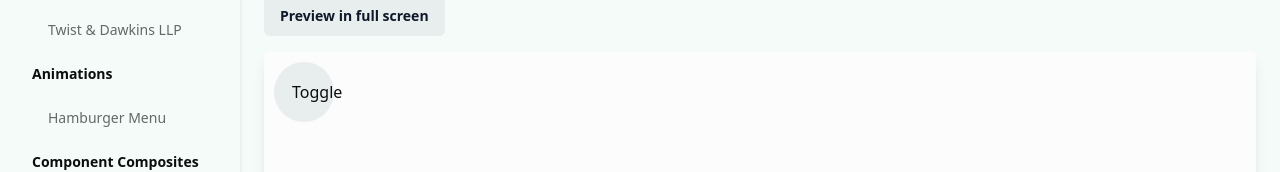
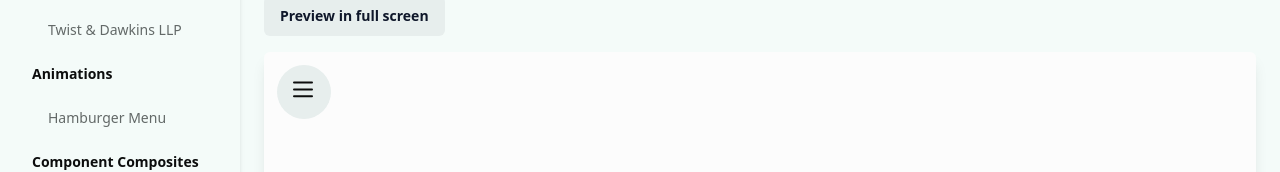
Before and after one commit to mathewbushuru/design-system, a React (Vite) app: page /animations/hamburger-menu in a window 1280 px wide. Shown: the part 200-372 px from the top of the page. Built offline with nearby package versions, Linux system fonts and the light colour scheme.

Commit message:
Animating hamburger menu - animated menu toggle svg

```diff
--- a/src/animations/hamburger-menu/app.tsx
+++ b/src/animations/hamburger-menu/app.tsx
@@ -4,6 +4,7 @@ import { motion, useCycle } from "framer-motion";
 import useDimensions from "@/animations/hamburger-menu/hooks/use-dimensions";
 
 import Sidebar from "@/animations/hamburger-menu/components/sidebar";
+import MenuToggle from "@/animations/hamburger-menu/components/menu-toggle";
 
 function HamburgerMenu() {
   const [isOpen, toggleOpen] = useCycle(false, true);
@@ -19,9 +20,7 @@ function HamburgerMenu() {
         custom={height}
       >
         <Sidebar />
-        <button className="absolute top-7 left-7" onClick={() => toggleOpen()}>
-          Toggle
-        </button>
+        <MenuToggle toggle={toggleOpen} />
       </motion.nav>
     </div>
   );
--- /dev/null
+++ b/src/animations/hamburger-menu/components/menu-toggle.tsx
@@ -0,0 +1,47 @@
+import { motion, type SVGMotionProps } from "framer-motion";
+
+import useTheme from "@/hooks/use-theme";
+
+export default function MenuToggle({ toggle }: { toggle: () => void }) {
+  return (
+    <button
+      className="absolute left-7 top-7 cursor-pointer"
+      onClick={() => toggle()}
+    >
+      <svg width="23" height="23" viewBox="0  0 23 23">
+        <Path
+          variants={{
+            closed: { d: "M 2 2.5 L 20 2.5" },
+            open: { d: "M 3 16.5 L 17 2.5" },
+          }}
+        />
+        <Path
+          d="M 2 9.423 L 20 9.423"
+          variants={{
+            closed: { opacity: 1 },
+            open: { opacity: 0 },
+          }}
+          transition={{ duration: 0.1 }}
+        />
+        <Path
+          variants={{
+            closed: { d: "M 2 16.346 L 20 16.346" },
+            open: { d: "M 3 2.5 L 17 16.346" },
+          }}
+        />
+      </svg>
+    </button>
+  );
+}
+
+function Path(props: SVGMotionProps<SVGPathElement>) {
+  const { theme } = useTheme();
+  return (
+    <motion.path
+      stroke={theme === "light" ? "hsl(180, 4%, 5%)" : "hsl(171, 14%, 90%)"}
+      strokeWidth={2}
+      strokeLinecap="round"
+      {...props}
+    />
+  );
+}
--- a/src/animations/hamburger-menu/components/sidebar.tsx
+++ b/src/animations/hamburger-menu/components/sidebar.tsx
@@ -10,7 +10,7 @@ const sidebarVariants: Variants = {
     },
   }),
   closed: {
-    clipPath: "circle(30px at 40px 40px)",
+    clipPath: "circle(27px at 40px 40px)",
     transition: {
       type: "spring",
       damping: 40,
```
